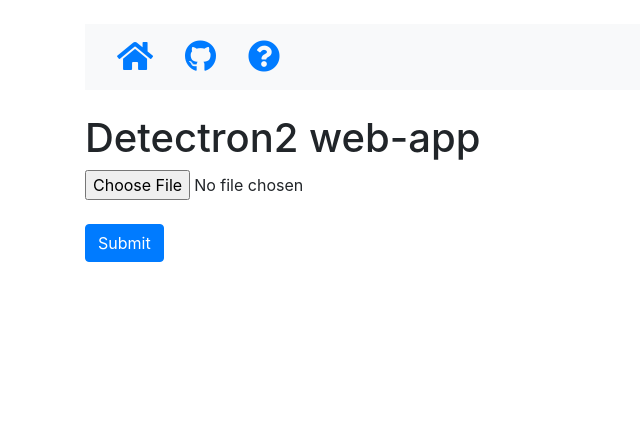
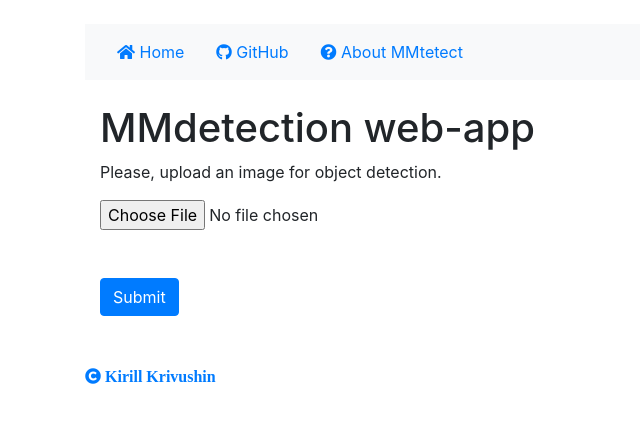
Before and after one commit to biomlds/flask_detector, a Flask app: page / in a window 1280 px wide. Shown: the top 423 px of the page, without its empty margins (0-640 px from the left). Run offline with Flask 2, Linux system fonts and the light colour scheme; some libraries are stand-ins or nearby versions.

Commit message:
Update: flask-mmdetect mvp

```diff
--- a/app/app.py
+++ b/app/app.py
@@ -1,30 +1,15 @@
-import os
-# from os.path import join, dirname, realpath
-from flask import Flask, flash, render_template, request, redirect, url_for, send_from_directory, send_file
+from flask import Flask, render_template, redirect, url_for, send_from_directory, send_file
 from flask_uploads import IMAGES, UploadSet, configure_uploads
+from flask_wtf import FlaskForm
+# from wtforms import FileField, SubmitField
+from wtforms import SubmitField
+from flask_wtf.file import FileField, FileRequired, FileAllowed
 
-from flask import Flask, render_template
-from flask_wtf import FlaskForm
-from wtforms import FileField, SubmitField
+# from wtforms.validators import FileAllowed, FileRequired
 from flask_uploads import configure_uploads, IMAGES, UploadSet
 
-
-
-# import some common libraries
 import numpy as np
-import os
-# from google.colab.patches import cv2_imshow
-# from PIL import Image
-
-
-
-# import some common detectron2 utilities
 from utils.model import run_model, get_model
-
-##################
-### Detectron2 ###
-##################
-
 
 ################
 ### Fask APP ###
@@ -39,7 +24,9 @@ images = UploadSet('images', IMAGES)
 configure_uploads(app, images)
 
 class Upload(FlaskForm):
-    image = FileField('image')
+    image = FileField('image', validators=[
+        FileRequired(),
+        FileAllowed(images, 'Images only!')])
     submit = SubmitField('Submit')
 
 class Download(FlaskForm):
@@ -59,11 +46,7 @@ def index():
         print('processed_img: ', processed_img, '##################')
         model, result = run_model(img=img)
         model.show_result(img, result, score_thr=0.5, show=False,
-                    #wait_time=0.1,
-                    # fig_size=(5,5),
                     win_name=processed_filename,
-                    # bbox_color=(72, 101, 241),
-                    # text_color=(72, 101, 241),
                     out_file=processed_img)
 
         return redirect(url_for('show', picture=filename))
@@ -80,14 +63,9 @@ def show(picture):
     processed_img = f"{app.config['UPLOADED_IMAGES_DEST']}{processed_filename}"
 
     if download_form.validate_on_submit():
-        print('send_file############processed_img:', processed_img)
-        print(app.root_path, app.config['UPLOADED_IMAGES_DEST'])
-        # return send_file('/flask_detect/app/static/img/'+processed_filename, as_attachment=True)
         return send_file(app.config['UPLOADED_IMAGES_DEST']+processed_filename, as_attachment=True)
-        # return send_from_directory(app.config['UPLOADED_IMAGES_DEST'],
-        #                        processed_filename, as_attachment=True)
     return render_template('show.html', pic=filename, form=download_form)
 
 
 if __name__ == '__main__':
-    app.run(host="0.0.0.0",port=5000,debug=False,use_reloader=True)
+    app.run(host="0.0.0.0",port=5000,debug=True,use_reloader=True)
--- /dev/null
+++ b/app/templates/base.html
@@ -0,0 +1,51 @@
+<!DOCTYPE html>
+<html>
+  <head>
+    <link rel="stylesheet" href="https://maxcdn.bootstrapcdn.com/bootstrap/4.0.0/css/bootstrap.min.css" integrity="sha384-Gn5384xqQ1aoWXA+058RXPxPg6fy4IWvTNh0E263XmFcJlSAwiGgFAW/dAiS6JXm" crossorigin="anonymous">
+    <script src="https://code.jquery.com/jquery-3.2.1.slim.min.js" integrity="sha384-KJ3o2DKtIkvYIK3UENzmM7KCkRr/rE9/Qpg6aAZGJwFDMVNA/GpGFF93hXpG5KkN" crossorigin="anonymous"></script>
+    <script src="https://cdnjs.cloudflare.com/ajax/libs/popper.js/1.12.9/umd/popper.min.js" integrity="sha384-ApNbgh9B+Y1QKtv3Rn7W3mgPxhU9K/ScQsAP7hUibX39j7fakFPskvXusvfa0b4Q" crossorigin="anonymous"></script>
+    <script src="https://maxcdn.bootstrapcdn.com/bootstrap/4.0.0/js/bootstrap.min.js" integrity="sha384-JZR6Spejh4U02d8jOt6vLEHfe/JQGiRRSQQxSfFWpi1MquVdAyjUar5+76PVCmYl" crossorigin="anonymous"></script>
+    <meta charset="utf-8">
+
+
+    <link rel="stylesheet" href="https://use.fontawesome.com/releases/v5.7.0/css/all.css" integrity="sha384-lZN37f5QGtY3VHgisS14W3ExzMWZxybE1SJSEsQp9S+oqd12jhcu+A56Ebc1zFSJ" crossorigin="anonymous">
+
+
+    <title>Flask-mmdetection</title>
+  </head>
+  <body>
+
+        <br>
+        <div class="container  text-black">
+
+            <nav class="navbar navbar-expand-lg bg-light ml-auto>
+
+
+                <ul class="navbar-nav">
+                    <a class="nav-link" href={{url_for('index')}}>
+                        <i class="fas fa-home fa"></i> Home</a>
+                    <a class="nav-link" href="https://github.com/biomlds/flask_detector">
+                        <i class="fab fa-github"></i> GitHub</a>
+                    <a class="nav-link" href="https://mmdetection.readthedocs.io/en/latest/">
+                        <i class="fas fa-question-circle fa"></i> About MMtetect</a>
+
+                </ul>
+
+            </nav>
+
+            <br>
+
+            <div class="container">
+                {% block content %}
+
+                {% endblock %}
+            </div>
+
+            <br>
+            <br>
+            <a class="nav-item"  href="#" style="text-align: right">
+                <i class="fas fa-copyright fa-1x"> Kirill Krivushin</i></a>
+        </div>
+
+    </body>
+</html>
--- a/app/templates/index.html
+++ b/app/templates/index.html
@@ -1,53 +1,19 @@
-<!DOCTYPE html>
-<html>
-  <head>
-    <link rel="stylesheet" href="https://maxcdn.bootstrapcdn.com/bootstrap/4.0.0/css/bootstrap.min.css" integrity="sha384-Gn5384xqQ1aoWXA+058RXPxPg6fy4IWvTNh0E263XmFcJlSAwiGgFAW/dAiS6JXm" crossorigin="anonymous">
-    <script src="https://code.jquery.com/jquery-3.2.1.slim.min.js" integrity="sha384-KJ3o2DKtIkvYIK3UENzmM7KCkRr/rE9/Qpg6aAZGJwFDMVNA/GpGFF93hXpG5KkN" crossorigin="anonymous"></script>
-    <script src="https://cdnjs.cloudflare.com/ajax/libs/popper.js/1.12.9/umd/popper.min.js" integrity="sha384-ApNbgh9B+Y1QKtv3Rn7W3mgPxhU9K/ScQsAP7hUibX39j7fakFPskvXusvfa0b4Q" crossorigin="anonymous"></script>
-    <script src="https://maxcdn.bootstrapcdn.com/bootstrap/4.0.0/js/bootstrap.min.js" integrity="sha384-JZR6Spejh4U02d8jOt6vLEHfe/JQGiRRSQQxSfFWpi1MquVdAyjUar5+76PVCmYl" crossorigin="anonymous"></script>
-    <meta charset="utf-8">
+{% extends "base.html" %}
+{% block content %}
 
 
-    <link rel="stylesheet" href="https://use.fontawesome.com/releases/v5.7.0/css/all.css" integrity="sha384-lZN37f5QGtY3VHgisS14W3ExzMWZxybE1SJSEsQp9S+oqd12jhcu+A56Ebc1zFSJ" crossorigin="anonymous">
+<h1 class="display-5">MMdetection web-app</h1>
 
+<p>Please, upload an image for object detection.</p>
 
-    <title></title>
-  </head>
-  <body>
+  <form method='POST'  enctype="multipart/form-data">
+    {{ form.csrf_token}}
+    {{ form.image }}
+    <br>
+    <span class="validation_error" style="color:red">{{ ', '.join(form.image.errors) }} </span><br>
 
-          <br>
-          <div class="container  text-black">
+    <br>
+    <input type=submit class='btn btn-primary' value='Submit'>
+  </form>
 
-
-            <nav class="navbar navbar-expand-md bg-light >
-              <ul class="navbar-nav">
-                  <a class="nav-link" href={{url_for('index')}}>  <i class="fas fa-home fa-2x"></i>  </i></a>
-                  <a class="nav-link" href="https://github.com/biomlds/flask_detector"> <i class="fab fa-github fa-2x"></i></a>
-                  <a class="nav-link" href="https://github.com/facebookresearch/detectron2/tree/master/projects"> <i class="fas fa-question-circle fa-2x"></i></a>
-
-                  <!-- <a class="nav-link" align='center' href="https://github.com/facebookresearch/detectron2/tree/master/projects">About Detectron2</a> -->
-                  <!-- <a class="nav-link" align='right' href="#"> <i class="fas fa-user"> Kirill Krivushin </a> -->
-
-              </ul>
-            </nav>
-            <br>
-
-            <h1 class="display-5">Detectron2 web-app</h1>
-
-             <form method='POST'  method="post" enctype="multipart/form-data">
-                {{ form.csrf_token}}
-                {{ form.image }}
-                <br>
-                <br>
-
-                <input type=submit class='btn btn-primary' value='Submit'>
-              </form>
-              <br>
-              <br>
-
-
-
-    </div>
-
-  </body>
-</html>
+{% endblock %}
--- /dev/null
+++ b/app/wsgi.py
@@ -0,0 +1 @@
+from app import app
```
Also changed, not shown: app/templates/show.html (+4 -42 lines), app/templates/upload.html (deleted, +0 -23 lines), app/utils/model.py (+1 -8 lines), app/static/img/IMG-20200902-WA0001.jpg (added), app/static/img/Screen_Shot_2020-01-16_at_09.27.54.png (added), app/static/img/Screen_Shot_2020-07-27_at_23.05.00.png (added), app/static/img/Screen_Shot_2020-07-27_at_23.05.00_1.png (added), 2 other files.
